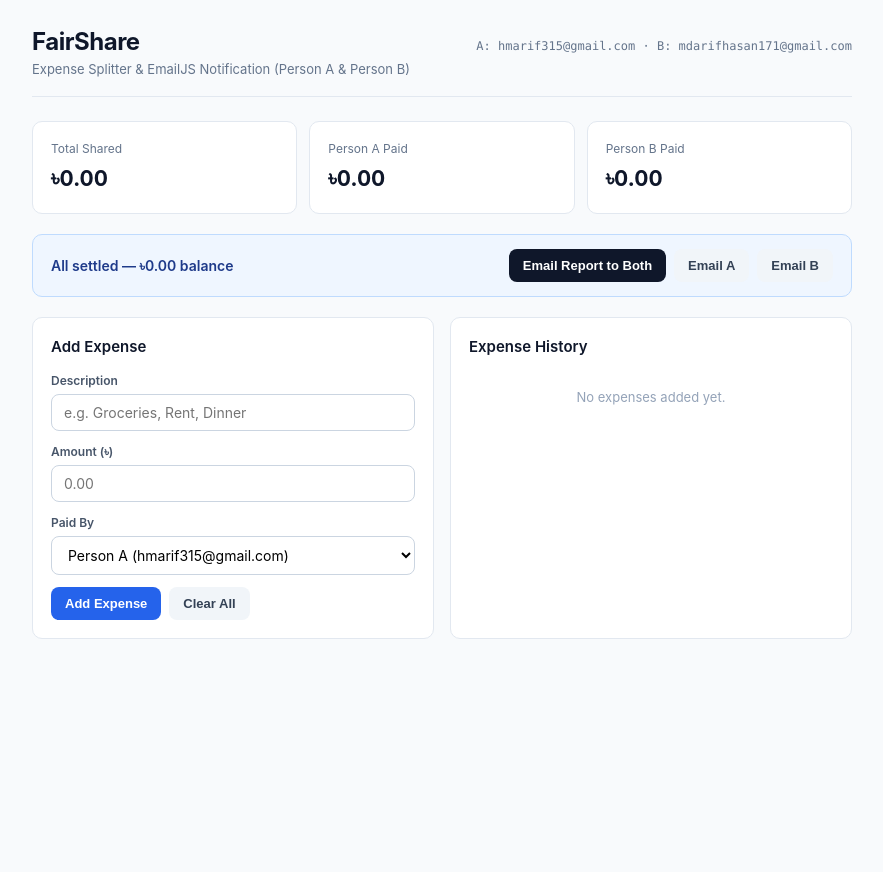
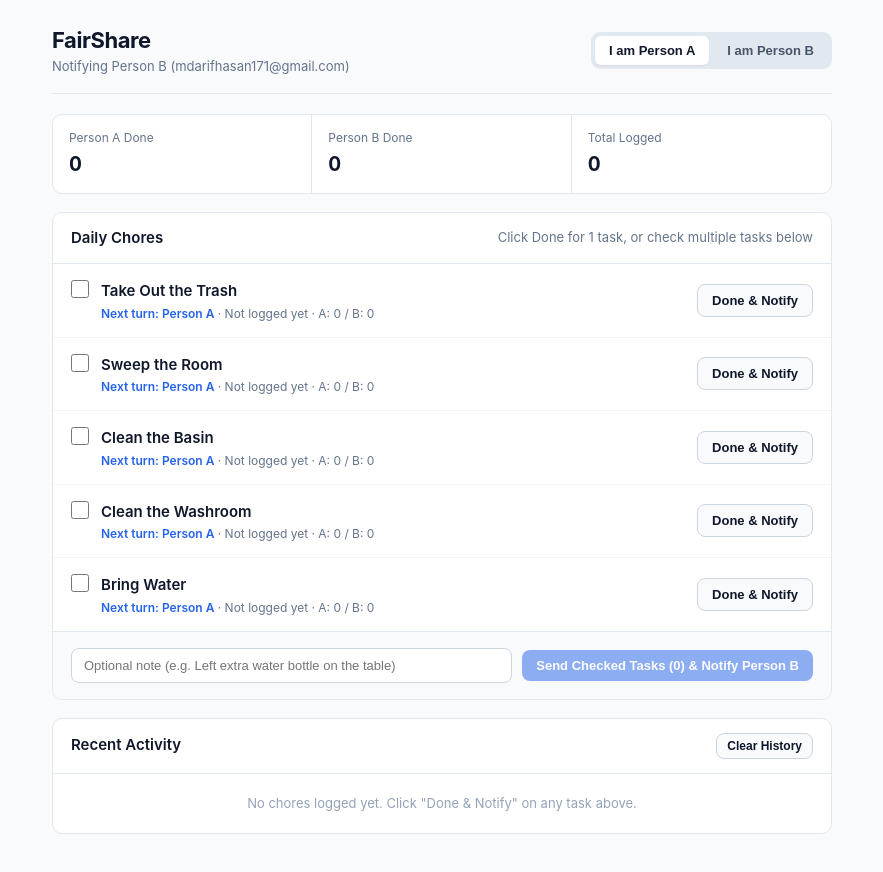
Before and after one commit to mdarifhasanbd/fairshare, a plain HTML site: page index.html in a window 1280 px wide. Shown: the whole page, without its empty margins (198-1081 px from the left). Before the commit the page ends 800 px from the top, so only its background shows below. Drawn offline with nearby package versions, Linux system fonts and the light colour scheme.

Commit message:
Update index.html

```diff
--- a/index.html
+++ b/index.html
@@ -3,7 +3,7 @@
 <head>
   <meta charset="UTF-8" />
   <meta name="viewport" content="width=device-width, initial-scale=1.0" />
-  <title>FairShare — Expense Split & Email Notify</title>
+  <title>FairShare — Roommate Chore Tracker</title>
   <script src="https://cdn.jsdelivr.net/npm/@emailjs/browser@4/dist/email.min.js"></script>
   <style>
     * { box-sizing: border-box; margin: 0; padding: 0; }
@@ -12,176 +12,198 @@
       background: #f8fafc;
       color: #0f172a;
       line-height: 1.5;
-      padding: 24px 16px;
+      padding: 24px 16px 48px;
     }
-    .container { max-width: 820px; margin: 0 auto; }
+    .wrap { max-width: 780px; margin: 0 auto; }
     header {
-      display: flex;
-      justify-content: space-between;
-      align-items: baseline;
-      flex-wrap: wrap;
-      gap: 8px;
-      margin-bottom: 24px;
-      padding-bottom: 16px;
-      border-bottom: 1px solid #e2e8f0;
-    }
-    h1 { font-size: 24px; font-weight: 700; letter-spacing: -0.02em; }
-    .subtitle { font-size: 13px; color: #64748b; }
-    .summary-grid {
-      display: grid;
-      grid-template-columns: repeat(auto-fit, minmax(170px, 1fr));
-      gap: 12px;
-      margin-bottom: 20px;
-    }
-    .card {
-      background: #ffffff;
-      border: 1px solid #e2e8f0;
-      border-radius: 10px;
-      padding: 18px;
-    }
-    .metric-label { font-size: 12px; color: #64748b; }
-    .metric-value { font-size: 22px; font-weight: 700; margin-top: 4px; font-variant-numeric: tabular-nums; }
-    .settlement-box {
-      background: #eff6ff;
-      border: 1px solid #bfdbfe;
-      color: #1e3a8a;
-      border-radius: 10px;
-      padding: 14px 18px;
-      margin-bottom: 20px;
       display: flex;
       justify-content: space-between;
       align-items: center;
       flex-wrap: wrap;
       gap: 12px;
-      font-size: 14px;
+      padding-bottom: 16px;
+      margin-bottom: 20px;
+      border-bottom: 1px solid #e2e8f0;
+    }
+    h1 { font-size: 22px; font-weight: 700; letter-spacing: -0.02em; }
+    .sub { font-size: 13px; color: #64748b; }
+    .switcher {
+      display: inline-flex;
+      background: #e2e8f0;
+      padding: 4px;
+      border-radius: 9px;
+      gap: 4px;
+    }
+    .switcher button {
+      border: none;
+      background: transparent;
+      padding: 7px 14px;
+      border-radius: 6px;
+      font-size: 13px;
       font-weight: 600;
+      color: #475569;
+      cursor: pointer;
     }
-    .grid-2 {
+    .switcher button.active {
+      background: #fff;
+      color: #0f172a;
+      box-shadow: 0 1px 2px rgba(0,0,0,0.06);
+    }
+    .stats {
       display: grid;
-      grid-template-columns: 1fr 1fr;
-      gap: 16px;
-      margin-bottom: 20px;
+      grid-template-columns: repeat(3, 1fr);
+      background: #fff;
+      border: 1px solid #e2e8f0;
+      border-radius: 10px;
+      margin-bottom: 18px;
+      overflow: hidden;
     }
-    @media (max-width: 700px) { .grid-2 { grid-template-columns: 1fr; } }
-    h2 { font-size: 15px; font-weight: 600; margin-bottom: 14px; }
-    .field { margin-bottom: 12px; }
-    label { display: block; font-size: 12px; font-weight: 600; color: #475569; margin-bottom: 4px; }
-    input, select, textarea {
-      width: 100%;
+    .stat { padding: 14px 16px; border-right: 1px solid #e2e8f0; }
+    .stat:last-child { border-right: none; }
+    .stat-label { font-size: 12px; color: #64748b; }
+    .stat-val { font-size: 20px; font-weight: 700; margin-top: 2px; font-variant-numeric: tabular-nums; }
+    .card {
+      background: #fff;
+      border: 1px solid #e2e8f0;
+      border-radius: 10px;
+      margin-bottom: 18px;
+      overflow: hidden;
+    }
+    .card-head {
+      padding: 14px 18px;
+      border-bottom: 1px solid #e2e8f0;
+      display: flex;
+      justify-content: space-between;
+      align-items: center;
+      flex-wrap: wrap;
+      gap: 8px;
+    }
+    .card-head h2 { font-size: 15px; font-weight: 600; }
+    .chore-row {
+      display: flex;
+      align-items: center;
+      justify-content: space-between;
+      gap: 12px;
+      padding: 14px 18px;
+      border-bottom: 1px solid #f1f5f9;
+      flex-wrap: wrap;
+    }
+    .chore-row:last-child { border-bottom: none; }
+    .chore-left { display: flex; align-items: flex-start; gap: 12px; min-width: 200px; flex: 1; }
+    .chore-left input[type="checkbox"] {
+      width: 18px;
+      height: 18px;
+      margin-top: 2px;
+      accent-color: #2563eb;
+      cursor: pointer;
+      flex-shrink: 0;
+    }
+    .chore-title { font-size: 15px; font-weight: 600; color: #0f172a; cursor: pointer; }
+    .chore-meta { font-size: 12px; color: #64748b; margin-top: 2px; }
+    .turn-highlight { color: #2563eb; font-weight: 600; }
+    .btn {
+      border: none;
+      border-radius: 8px;
+      padding: 8px 14px;
+      font-size: 13px;
+      font-weight: 600;
+      cursor: pointer;
+      white-space: nowrap;
+    }
+    .btn-primary { background: #2563eb; color: #fff; }
+    .btn-primary:hover { background: #1d4ed8; }
+    .btn-outline { background: #f8fafc; color: #0f172a; border: 1px solid #cbd5e1; }
+    .btn-outline:hover { background: #f1f5f9; }
+    .btn:disabled { opacity: 0.5; cursor: not-allowed; }
+    .batch-bar {
+      padding: 16px 18px;
+      background: #f8fafc;
+      border-top: 1px solid #e2e8f0;
+      display: flex;
+      flex-direction: column;
+      gap: 10px;
+    }
+    .batch-row { display: flex; gap: 10px; flex-wrap: wrap; align-items: center; justify-content: space-between; }
+    .note-input {
+      flex: 1;
+      min-width: 200px;
       padding: 9px 12px;
       border: 1px solid #cbd5e1;
       border-radius: 8px;
-      font-size: 14px;
-      font-family: inherit;
+      font-size: 13px;
       background: #fff;
     }
-    input:focus, select:focus, textarea:focus {
-      outline: none;
-      border-color: #2563eb;
-      box-shadow: 0 0 0 3px rgba(37, 99, 235, 0.12);
-    }
-    .btn-row { display: flex; flex-wrap: wrap; gap: 8px; margin-top: 8px; }
-    button {
-      padding: 9px 14px;
-      border: none;
+    .status {
+      padding: 12px 16px;
       border-radius: 8px;
       font-size: 13px;
-      font-weight: 600;
-      cursor: pointer;
-      transition: background 0.15s;
-    }
-    .btn-primary { background: #2563eb; color: #fff; }
-    .btn-primary:hover { background: #1d4ed8; }
-    .btn-dark { background: #0f172a; color: #fff; }
-    .btn-dark:hover { background: #1e293b; }
-    .btn-ghost { background: #f1f5f9; color: #334155; }
-    .btn-ghost:hover { background: #e2e8f0; }
-    .btn-danger { background: transparent; color: #dc2626; padding: 4px 8px; font-size: 12px; }
-    .btn-danger:hover { background: #fef2f2; }
-    button:disabled { opacity: 0.55; cursor: not-allowed; }
-    table { width: 100%; border-collapse: collapse; font-size: 13px; }
-    th, td { text-align: left; padding: 10px 8px; border-bottom: 1px solid #f1f5f9; }
-    th { color: #64748b; font-weight: 600; font-size: 12px; }
-    .num { text-align: right; font-variant-numeric: tabular-nums; font-weight: 600; }
-    .empty { color: #94a3b8; font-size: 13px; padding: 16px 0; text-align: center; }
-    .status {
-      margin-top: 12px;
-      padding: 10px 12px;
-      border-radius: 8px;
-      font-size: 13px;
+      margin-bottom: 16px;
       display: none;
     }
     .status.ok { display: block; background: #ecfdf5; border: 1px solid #a7f3d0; color: #065f46; }
     .status.err { display: block; background: #fef2f2; border: 1px solid #fecaca; color: #991b1b; }
-    .mono { font-family: ui-monospace, SFMono-Regular, Menlo, monospace; font-size: 12px; }
+    .log-item {
+      padding: 12px 18px;
+      border-bottom: 1px solid #f1f5f9;
+      font-size: 13px;
+    }
+    .log-item:last-child { border-bottom: none; }
+    .log-meta { font-size: 12px; color: #64748b; margin-top: 2px; }
+    .empty { padding: 20px 18px; font-size: 13px; color: #94a3b8; text-align: center; }
   </style>
 </head>
 <body>
-  <div class="container">
+  <div class="wrap">
     <header>
       <div>
         <h1>FairShare</h1>
-        <div class="subtitle">Expense Splitter &amp; EmailJS Notification (Person A &amp; Person B)</div>
+        <div class="sub" id="activeBanner"></div>
       </div>
-      <div class="subtitle mono" id="emailsHeader"></div>
+      <div class="switcher" role="group" aria-label="Select who you are">
+        <button id="btnUserA" onclick="setUser('A')">I am Person A</button>
+        <button id="btnUserB" onclick="setUser('B')">I am Person B</button>
+      </div>
     </header>
 
-    <div class="summary-grid">
-      <div class="card">
-        <div class="metric-label">Total Shared</div>
-        <div class="metric-value" id="totalAmount">৳0.00</div>
+    <div id="statusBox" class="status"></div>
+
+    <div class="stats">
+      <div class="stat">
+        <div class="stat-label">Person A Done</div>
+        <div class="stat-val" id="statA">0</div>
       </div>
-      <div class="card">
-        <div class="metric-label">Person A Paid</div>
-        <div class="metric-value" id="aPaid">৳0.00</div>
+      <div class="stat">
+        <div class="stat-label">Person B Done</div>
+        <div class="stat-val" id="statB">0</div>
       </div>
-      <div class="card">
-        <div class="metric-label">Person B Paid</div>
-        <div class="metric-value" id="bPaid">৳0.00</div>
+      <div class="stat">
+        <div class="stat-label">Total Logged</div>
+        <div class="stat-val" id="statTotal">0</div>
       </div>
     </div>
 
-    <div class="settlement-box">
-      <span id="settlementText">All settled — ৳0.00 balance</span>
-      <div class="btn-row" style="margin-top:0">
-        <button class="btn-dark" id="sendBothBtn" onclick="sendReport('BOTH')">Email Report to Both</button>
-        <button class="btn-ghost" id="sendABtn" onclick="sendReport('A')">Email A</button>
-        <button class="btn-ghost" id="sendBBtn" onclick="sendReport('B')">Email B</button>
+    <div class="card">
+      <div class="card-head">
+        <h2>Daily Chores</h2>
+        <span class="sub">Click Done for 1 task, or check multiple tasks below</span>
+      </div>
+      <div id="choreList"></div>
+      <div class="batch-bar">
+        <div class="batch-row">
+          <input id="noteInput" class="note-input" type="text" placeholder="Optional note (e.g. Left extra water bottle on the table)" />
+          <button id="batchBtn" class="btn btn-primary" onclick="submitChecked()" disabled>
+            Send Checked Tasks (0)
+          </button>
+        </div>
       </div>
     </div>
 
-    <div id="statusBox" class="status"></div>
-
-    <div class="grid-2">
-      <div class="card">
-        <h2>Add Expense</h2>
-        <form id="expenseForm">
-          <div class="field">
-            <label for="desc">Description</label>
-            <input id="desc" type="text" placeholder="e.g. Groceries, Rent, Dinner" required />
-          </div>
-          <div class="field">
-            <label for="amount">Amount (৳)</label>
-            <input id="amount" type="number" step="0.01" min="0.01" placeholder="0.00" required />
-          </div>
-          <div class="field">
-            <label for="paidBy">Paid By</label>
-            <select id="paidBy">
-              <option value="A">Person A (hmarif315@gmail.com)</option>
-              <option value="B">Person B (mdarifhasan171@gmail.com)</option>
-            </select>
-          </div>
-          <div class="btn-row">
-            <button type="submit" class="btn-primary">Add Expense</button>
-            <button type="button" class="btn-ghost" onclick="clearAll()">Clear All</button>
-          </div>
-        </form>
+    <div class="card">
+      <div class="card-head">
+        <h2>Recent Activity</h2>
+        <button class="btn btn-outline" style="padding:5px 10px;font-size:12px" onclick="clearLogs()">Clear History</button>
       </div>
-
-      <div class="card">
-        <h2>Expense History</h2>
-        <div id="listContainer"></div>
-      </div>
+      <div id="logList"></div>
     </div>
   </div>
 
@@ -194,158 +216,220 @@
       emails: {
         A: "hmarif315@gmail.com",
         B: "mdarifhasan171@gmail.com"
+      },
+      names: {
+        A: "Person A",
+        B: "Person B"
       }
     };
 
     emailjs.init({ publicKey: CONFIG.publicKey });
 
-    const STORAGE_KEY = "fairshare_expenses_v1";
-    let expenses = JSON.parse(localStorage.getItem(STORAGE_KEY) || "[]");
+    const DEFAULT_CHORES = [
+      { id: "trash", title: "Take Out the Trash", nextTurn: "A", lastDoneBy: null, lastDoneAt: null, countA: 0, countB: 0 },
+      { id: "sweep", title: "Sweep the Room", nextTurn: "A", lastDoneBy: null, lastDoneAt: null, countA: 0, countB: 0 },
+      { id: "basin", title: "Clean the Basin", nextTurn: "A", lastDoneBy: null, lastDoneAt: null, countA: 0, countB: 0 },
+      { id: "washroom", title: "Clean the Washroom", nextTurn: "A", lastDoneBy: null, lastDoneAt: null, countA: 0, countB: 0 },
+      { id: "water", title: "Bring Water", nextTurn: "A", lastDoneBy: null, lastDoneAt: null, countA: 0, countB: 0 }
+    ];
 
-    document.getElementById("emailsHeader").textContent =
-      "A: " + CONFIG.emails.A + " · B: " + CONFIG.emails.B;
+    let activeUser = localStorage.getItem("fs_user") === "B" ? "B" : "A";
+    let chores = JSON.parse(localStorage.getItem("fs_chores") || "null") || DEFAULT_CHORES;
+    let logs = JSON.parse(localStorage.getItem("fs_logs") || "[]");
+    let checkedIds = new Set();
+    let busy = false;
 
-    function save() {
-      localStorage.setItem(STORAGE_KEY, JSON.stringify(expenses));
+    function partnerOf(u) { return u === "A" ? "B" : "A"; }
+    function saveState() {
+      localStorage.setItem("fs_user", activeUser);
+      localStorage.setItem("fs_chores", JSON.stringify(chores));
+      localStorage.setItem("fs_logs", JSON.stringify(logs.slice(0, 100)));
     }
 
-    function fmt(n) {
-      return "৳" + Number(n || 0).toFixed(2);
+    function showStatus(text, isErr) {
+      const el = document.getElementById("statusBox");
+      el.textContent = text;
+      el.className = "status " + (isErr ? "err" : "ok");
     }
 
-    function getSummary() {
-      let total = 0, aPaid = 0, bPaid = 0;
-      for (const e of expenses) {
-        total += e.amount;
-        if (e.paidBy === "A") aPaid += e.amount;
-        else bPaid += e.amount;
-      }
-      const share = total / 2;
-      const diff = aPaid - share; // >0 means B owes A; <0 means A owes B
-      let settlement = "All settled — ৳0.00 balance";
-      if (diff > 0.005) settlement = "Person B owes Person A " + fmt(diff);
-      else if (diff < -0.005) settlement = "Person A owes Person B " + fmt(Math.abs(diff));
-      return { total, aPaid, bPaid, share, diff, settlement };
-    }
-
-    function render() {
-      const s = getSummary();
-      document.getElementById("totalAmount").textContent = fmt(s.total);
-      document.getElementById("aPaid").textContent = fmt(s.aPaid);
-      document.getElementById("bPaid").textContent = fmt(s.bPaid);
-      document.getElementById("settlementText").textContent = s.settlement;
-
-      const container = document.getElementById("listContainer");
-      if (expenses.length === 0) {
-        container.innerHTML = '<div class="empty">No expenses added yet.</div>';
-        return;
-      }
-
-      let rows = expenses.map((e) => `
-        <tr>
-          <td>
-            <div style="font-weight:600">${escapeHtml(e.desc)}</div>
-            <div style="font-size:11px;color:#64748b">Paid by ${e.paidBy} · ${e.date}</div>
-          </td>
-          <td class="num">${fmt(e.amount)}</td>
-          <td style="text-align:right">
-            <button class="btn-danger" onclick="removeExpense('${e.id}')">Remove</button>
-          </td>
-        </tr>
-      `).join("");
-
-      container.innerHTML = `
-        <table>
-          <thead><tr><th>Item</th><th class="num">Amount</th><th></th></tr></thead>
-          <tbody>${rows}</tbody>
-        </table>
-      `;
-    }
-
-    function escapeHtml(str) {
-      return String(str).replace(/[&<>"']/g, (m) => ({
-        "&": "&amp;", "<": "&lt;", ">": "&gt;", '"': "&quot;", "'": "&#39;"
-      }[m]));
-    }
-
-    function showStatus(msg, isError) {
-      const box = document.getElementById("statusBox");
-      box.textContent = msg;
-      box.className = "status " + (isError ? "err" : "ok");
-    }
-
-    document.getElementById("expenseForm").addEventListener("submit", function (ev) {
-      ev.preventDefault();
-      const desc = document.getElementById("desc").value.trim();
-      const amount = parseFloat(document.getElementById("amount").value);
-      const paidBy = document.getElementById("paidBy").value;
-      if (!desc || isNaN(amount) || amount <= 0) return;
-
-      expenses.unshift({
-        id: String(Date.now()),
-        desc,
-        amount,
-        paidBy,
-        date: new Date().toLocaleDateString("en-US", { month: "short", day: "numeric" })
-      });
-      save();
-      render();
-      this.reset();
-    });
-
-    window.removeExpense = function (id) {
-      expenses = expenses.filter((e) => e.id !== id);
-      save();
+    window.setUser = function (u) {
+      activeUser = u;
+      saveState();
       render();
     };
 
-    window.clearAll = function () {
-      expenses = [];
-      save();
+    window.toggleCheck = function (id) {
+      if (checkedIds.has(id)) checkedIds.delete(id);
+      else checkedIds.add(id);
       render();
-      showStatus("All expenses cleared.", false);
     };
 
-    window.sendReport = async function (target) {
-      const s = getSummary();
-      const channels = target === "BOTH" ? ["A", "B"] : [target];
-      const lines = expenses.length
-        ? expenses.map((e) => `- ${e.desc}: ${fmt(e.amount)} (Paid by ${e.paidBy})`).join("\n")
-        : "No expenses recorded yet.";
+    async function dispatchTasks(taskIds) {
+      if (busy || taskIds.length === 0) return;
+      busy = true;
+      render();
+
+      const partner = partnerOf(activeUser);
+      const actorName = CONFIG.names[activeUser];
+      const partnerName = CONFIG.names[partner];
+      const toEmail = CONFIG.emails[partner];
+      const replyTo = CONFIG.emails[activeUser];
+      const selectedChores = chores.filter((c) => taskIds.includes(c.id));
+      const titles = selectedChores.map((c) => c.title);
+      const note = document.getElementById("noteInput").value.trim();
+      const nowStr = new Date().toLocaleString();
+
+      const subject = titles.length === 1
+        ? "FairShare: " + titles[0] + " done — Next it's your turn!"
+        : "FairShare: " + titles.length + " tasks completed — Next it's your turn!";
+
+      const taskLines = titles.length === 1
+        ? "Completed Task: " + titles[0]
+        : "Completed Tasks:\n" + titles.map((t, i) => (i + 1) + ". " + t).join("\n");
 
       const message =
-        `FairShare Summary\n` +
-        `Total: ${fmt(s.total)}\n` +
-        `Person A Paid: ${fmt(s.aPaid)}\n` +
-        `Person B Paid: ${fmt(s.bPaid)}\n` +
-        `Settlement: ${s.settlement}\n\n` +
-        `Items:\n${lines}`;
-
-      const btns = ["sendBothBtn", "sendABtn", "sendBBtn"].map((id) => document.getElementById(id));
-      btns.forEach((b) => (b.disabled = true));
+        "Hi " + partnerName + ",\n\n" +
+        actorName + " has completed the following on " + nowStr + ":\n\n" +
+        taskLines + "\n" +
+        (note ? "\nNote: " + note + "\n" : "") +
+        "\nNext time, it's your turn!\n\n— FairShare";
 
       try {
-        for (const ch of channels) {
-          const toEmail = CONFIG.emails[ch];
-          await emailjs.send(CONFIG.serviceId, CONFIG.templateId, {
-            to_email: toEmail,
-            email: toEmail,
-            to_name: "Person " + ch,
-            from_name: "FairShare",
-            subject: "FairShare Balance Summary",
-            title: "FairShare Balance Summary",
-            message: message,
-            time: new Date().toLocaleString()
-          });
-        }
-        showStatus("Email sent successfully to " + channels.map((c) => CONFIG.emails[c]).join(" & "), false);
+        await emailjs.send(CONFIG.serviceId, CONFIG.templateId, {
+          to_email: toEmail,
+          email: toEmail,
+          to_name: partnerName,
+          from_name: actorName,
+          name: actorName,
+          reply_to: replyTo,
+          subject: subject,
+          title: subject,
+          chore: titles.join(", "),
+          tasks: titles.join(", "),
+          next_turn: partnerName,
+          message: message,
+          time: nowStr
+        });
+
+        chores = chores.map((c) => {
+          if (!taskIds.includes(c.id)) return c;
+          return {
+            ...c,
+            nextTurn: partner,
+            lastDoneBy: activeUser,
+            lastDoneAt: new Date().toISOString(),
+            countA: c.countA + (activeUser === "A" ? 1 : 0),
+            countB: c.countB + (activeUser === "B" ? 1 : 0)
+          };
+        });
+
+        logs.unshift({
+          time: nowStr,
+          by: actorName,
+          notified: toEmail,
+          tasks: titles,
+          note: note,
+          ok: true
+        });
+
+        checkedIds.clear();
+        document.getElementById("noteInput").value = "";
+        saveState();
+        showStatus("Email sent to " + partnerName + " (" + toEmail + "): Next it's their turn!", false);
       } catch (err) {
-        const detail = (err && (err.text || err.message)) || "Check your EmailJS template fields.";
-        showStatus("EmailJS Error: " + detail, true);
+        const msg = (err && (err.text || err.message)) || "EmailJS failed to send.";
+        logs.unshift({
+          time: nowStr,
+          by: actorName,
+          notified: toEmail,
+          tasks: titles,
+          note: note,
+          ok: false,
+          err: msg
+        });
+        saveState();
+        showStatus("EmailJS Error: " + msg, true);
       } finally {
-        btns.forEach((b) => (b.disabled = false));
+        busy = false;
+        render();
       }
+    }
+
+    window.markSingleDone = function (id) {
+      dispatchTasks([id]);
     };
+
+    window.submitChecked = function () {
+      dispatchTasks(Array.from(checkedIds));
+    };
+
+    window.clearLogs = function () {
+      logs = [];
+      saveState();
+      render();
+    };
+
+    function render() {
+      const partner = partnerOf(activeUser);
+      document.getElementById("btnUserA").className = activeUser === "A" ? "active" : "";
+      document.getElementById("btnUserB").className = activeUser === "B" ? "active" : "";
+      document.getElementById("activeBanner").textContent =
+        "Notifying " + CONFIG.names[partner] + " (" + CONFIG.emails[partner] + ")";
+
+      const sumA = chores.reduce((acc, c) => acc + c.countA, 0);
+      const sumB = chores.reduce((acc, c) => acc + c.countB, 0);
+      document.getElementById("statA").textContent = sumA;
+      document.getElementById("statB").textContent = sumB;
+      document.getElementById("statTotal").textContent = sumA + sumB;
+
+      document.getElementById("choreList").innerHTML = chores.map((c) => {
+        const checked = checkedIds.has(c.id) ? "checked" : "";
+        const lastInfo = c.lastDoneBy
+          ? "Last done by " + CONFIG.names[c.lastDoneBy] + " · " + new Date(c.lastDoneAt).toLocaleDateString()
+          : "Not logged yet";
+        const turnName = CONFIG.names[c.nextTurn];
+        const isYourTurn = c.nextTurn === activeUser;
+        return (
+          '<div class="chore-row">' +
+            '<div class="chore-left">' +
+              '<input type="checkbox" id="chk_' + c.id + '" ' + checked + ' onchange="toggleCheck(\'' + c.id + '\')" />' +
+              '<div>' +
+                '<label class="chore-title" for="chk_' + c.id + '">' + c.title + '</label>' +
+                '<div class="chore-meta">' +
+                  '<span class="' + (isYourTurn ? 'turn-highlight' : '') + '">Next turn: ' + turnName + '</span>' +
+                  ' · ' + lastInfo +
+                  ' · A: ' + c.countA + ' / B: ' + c.countB +
+                '</div>' +
+              '</div>' +
+            '</div>' +
+            '<button class="btn btn-outline" ' + (busy ? 'disabled' : '') + ' onclick="markSingleDone(\'' + c.id + '\')">' +
+              (busy ? 'Sending...' : 'Done & Notify') +
+            '</button>' +
+          '</div>'
+        );
+      }).join("");
+
+      const batchBtn = document.getElementById("batchBtn");
+      batchBtn.disabled = busy || checkedIds.size === 0;
+      batchBtn.textContent = busy
+        ? "Sending..."
+        : "Send Checked Tasks (" + checkedIds.size + ") & Notify " + CONFIG.names[partner];
+
+      const logEl = document.getElementById("logList");
+      if (logs.length === 0) {
+        logEl.innerHTML = '<div class="empty">No chores logged yet. Click "Done & Notify" on any task above.</div>';
+      } else {
+        logEl.innerHTML = logs.slice(0, 15).map((l) => (
+          '<div class="log-item">' +
+            '<div><strong>' + l.by + '</strong> completed: ' + l.tasks.join(", ") + '</div>' +
+            '<div class="log-meta">' +
+              l.time + ' · Notified ' + l.notified + ' · ' +
+              (l.ok ? '<span style="color:#15803d;font-weight:600">Sent</span>' : '<span style="color:#dc2626;font-weight:600">Failed: ' + (l.err || '') + '</span>') +
+            '</div>' +
+          '</div>'
+        )).join("");
+      }
+    }
 
     render();
   </script>
```
